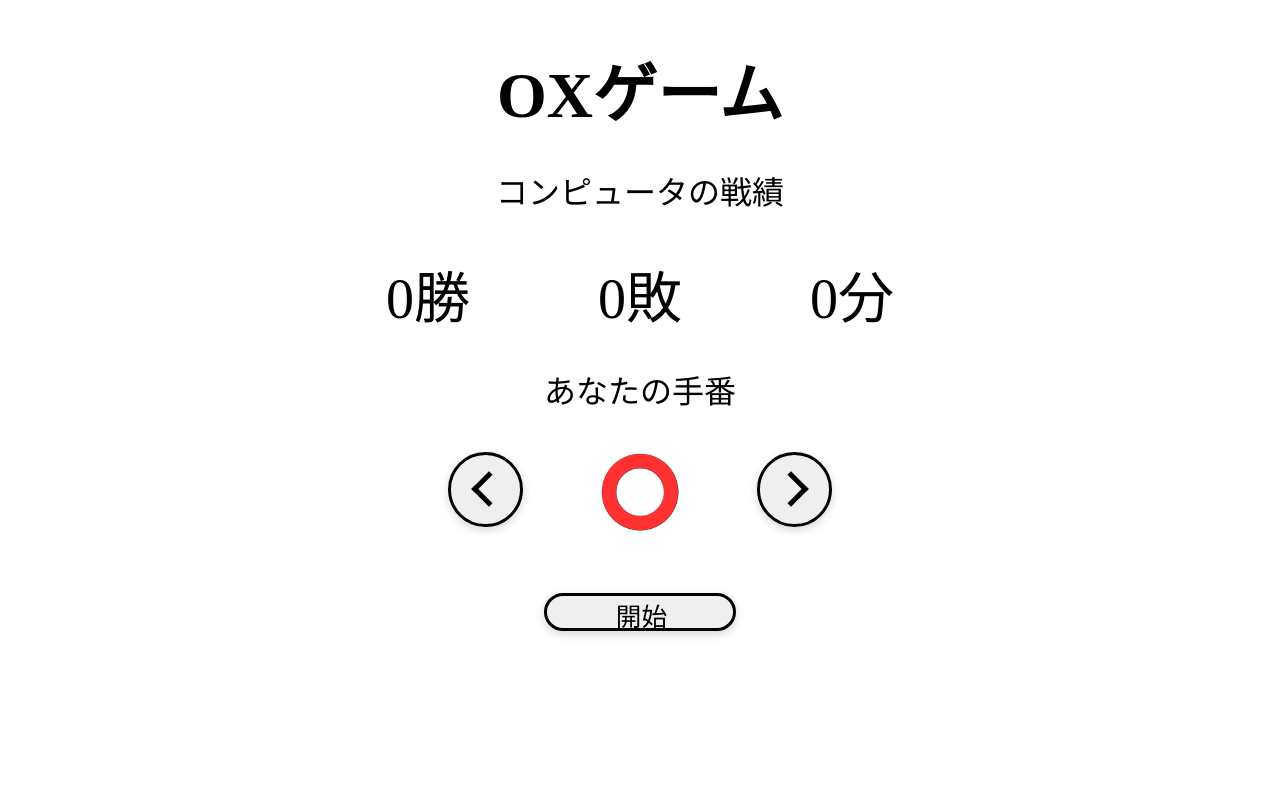
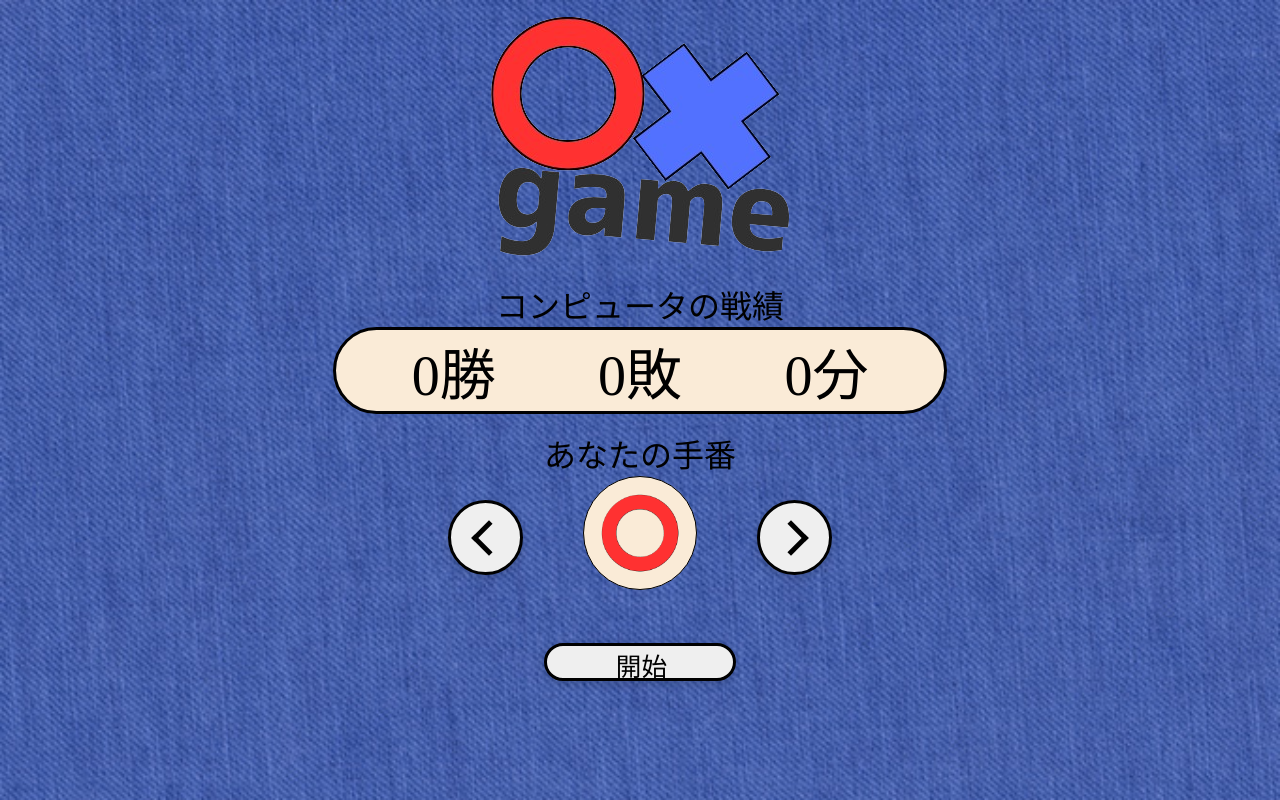
Before and after one commit to Fuki0612/OX, a plain HTML site: page index.html in a window 1280 px wide. Drawn offline with Linux system fonts and the light colour scheme.

Commit message:
third_commit

```diff
--- a/clear_style.css
+++ b/clear_style.css
@@ -1,6 +1,9 @@
 body {
     text-align: center;
     font-size: 4vh;
+    background-image: url("./images/bg_image.jpg");
+    background-size: cover;
+    background-repeat: no-repeat;
 }
 
 #myCanvas {
--- a/index.html
+++ b/index.html
@@ -12,7 +12,7 @@
 </head>
 
 <body>
-    <h1>OXゲーム</h1>
+    <p><img id="title" src="./images/OXtitle.png"></p>
     <p>コンピュータの戦績</p>
     <div id=text_container>
         <p class = text><span id="win"></span>勝</p>
--- a/index_style.css
+++ b/index_style.css
@@ -1,27 +1,38 @@
 body {
     text-align: center;
-    margin: 5vh 0 0 0;
+    margin: 0 0 0 0;
+    padding: 0%;
     font-size: 4vh;
     user-select: none;
+    background-image: url("./images/bg_image.jpg");
+    background-size: cover;
+    background-repeat: no-repeat;
 }
 
-h1 {
+#title {
     font-size: 8vh;
-    margin-bottom: 3vh;
+    margin: 2vh 0;
 }
 
 #text_container {
     justify-content: center;
     display: flex;
+    margin: 0 26vw 2vh 26vw;
+    background-color: antiquewhite;
+    border: solid 3px #000;
+    border-radius: 5vw;
 }
 
+body p {
+    margin: 0%;
+}
 #container {
     display: flex;
-    margin: 5vh 35vw 0 35vw;
+    margin: 0 35vw 2vh 35vw;
 }
 
 .text {
-    margin: 1vh 5vw 0 5vw;
+    margin: 0 4vw 0 4vw;
     font-size: 7vh;
 }
 
@@ -31,6 +42,7 @@ h1 {
     position: relative;
     width: 75px;
     height: 75px;
+    margin-top: 3vh;
     border: solid 3px #000;
     border-radius: 50%;
     box-shadow: 0 3px 10px rgb(0 0 0 / 16%);
@@ -78,6 +90,10 @@ h1 {
     height:80px;
     width: auto;
     margin:auto;
+    padding: 2vh;
+    background-color: antiquewhite;
+    border: solid 1px #000;
+    border-radius: 5vw;
 }
 
 #right {
@@ -86,6 +102,7 @@ h1 {
     position: relative;
     width: 75px;
     height: 75px;
+    margin-top: 3vh;
     border: solid 3px #000;
     border-radius: 50%;
     box-shadow: 0 3px 10px rgb(0 0 0 / 16%);
@@ -132,7 +149,7 @@ h1 {
 #start {
     box-sizing: border-box;
     display: block;
-    margin: 3vh auto;
+    margin: 0 auto;
     position: relative;
     width: 15vw;
     height: 3vw;
```
Also changed, not shown: game.html (+3 -1 lines), images/OXtitle.png (added), images/bg_image.jpg (added), images/th_bg_orange.png (added).
